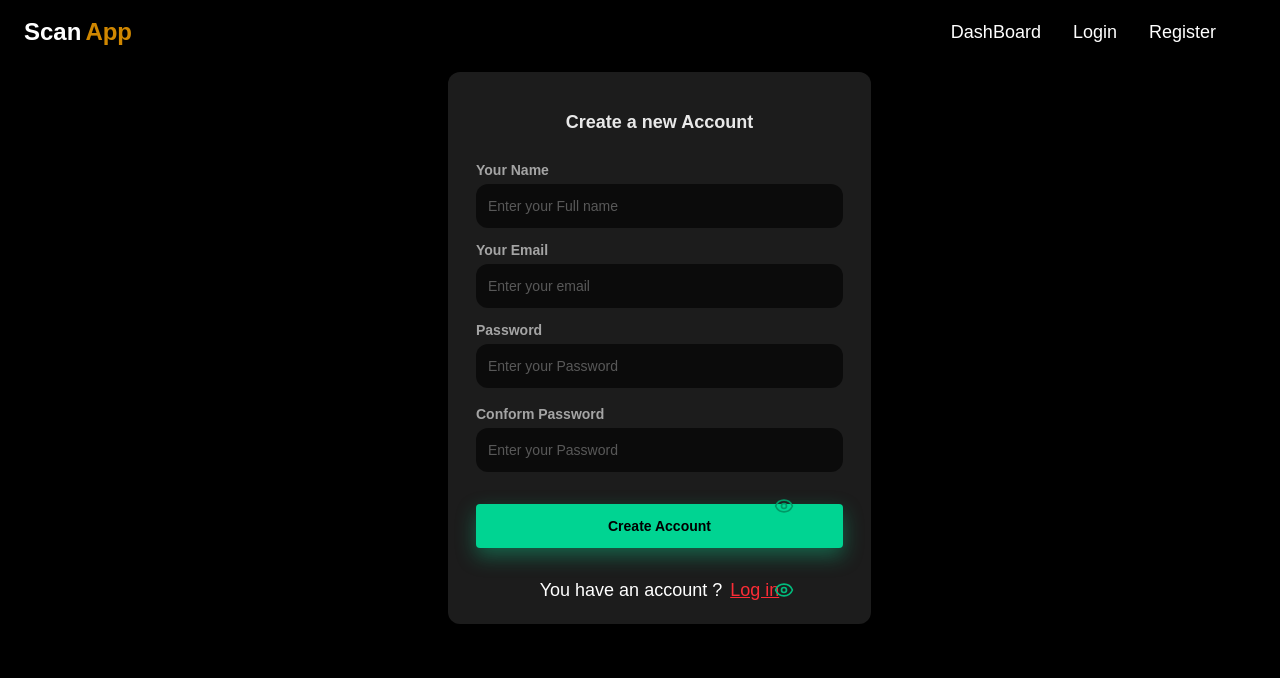
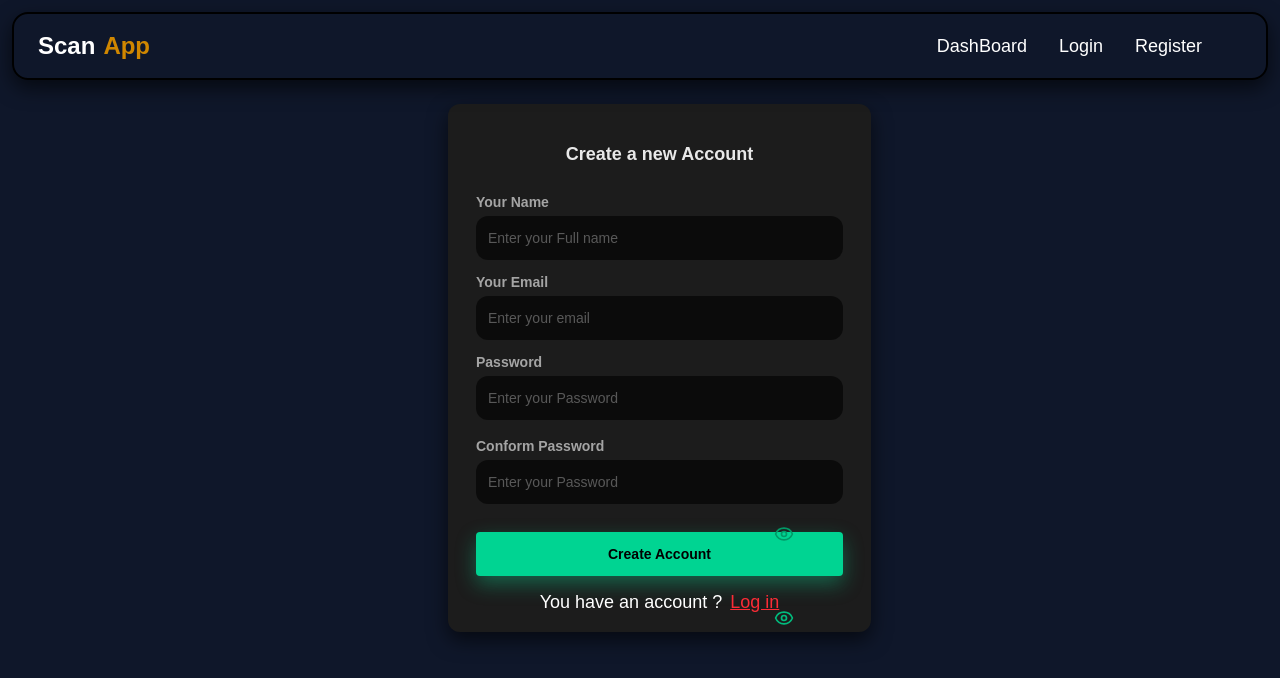
Before and after one commit to princekumar9234/Scan-App, a React (Vite) app in the folder Frontend/: page /register in a window 1280 px wide. Shown: the top 678 px of the page. Built offline with nearby package versions, Linux system fonts and the light colour scheme.

Commit message:
change color

```diff
--- a/Frontend/src/Pages/Dashboard.jsx
+++ b/Frontend/src/Pages/Dashboard.jsx
@@ -51,7 +51,7 @@ const Dashboard = () => {
   };
   return (
 
-    <div className="min-h-screen bg-[#07090e] text-white overflow-x-hidden font-sans relative">
+    <div className="min-h-screen  overflow-x-hidden font-sans relative">
         <Navbar />
       {/* Background Radial Glow Details */}
       <div className="absolute top-[20%] left-[10%] w-112.5 h-112.5 bg-emerald-500/5 rounded-full filter blur-[120px] pointer-events-none"></div>
--- a/Frontend/src/Pages/LoginPage.jsx
+++ b/Frontend/src/Pages/LoginPage.jsx
@@ -43,7 +43,7 @@ const LoginPage = () => {
         }}
         className="flex flex-col justify-center items-center  mt-22 "
       >
-        <div className="flex flex-col gap-2 border-2 p-7 rounded-xl border-black bg-[#1c1c1c]">
+        <div className="flex flex-col gap-2 shadow-[0_8px_20px_rgba(0,0,0,0.6)] p-7 rounded-xl border-black bg-[#1c1c1c]">
           <h2 className="text-center text-lg font-bold mb-4">Welcome Back </h2>
           <h4 className="text-sm text-gray-300 opacity-65">Email Address</h4>
           <input
@@ -70,7 +70,7 @@ const LoginPage = () => {
           <button
             type="button"
             onClick={() => setShowPassword(!showPassword)} // click handler to toggle state
-            className="absolute bottom-68 right-27 md:right-[38%] md:bottom-70 focus:shadow-[0_8px_20px_rgba(2,180,120,0.2)] text-emerald-600 hover:text-emerald-400 focus:outline-none cursor-pointer flex items-center justify-center"
+            className="absolute bottom-65 right-27 md:right-[38%] md:bottom-67 focus:shadow-[0_8px_20px_rgba(2,180,120,0.2)] text-emerald-600 hover:text-emerald-400 focus:outline-none cursor-pointer flex items-center justify-center"
           >
             {showPassword ? <EyeOff size={20} /> : <Eye size={20} />}
           </button>
--- a/Frontend/src/Pages/Navbar.jsx
+++ b/Frontend/src/Pages/Navbar.jsx
@@ -7,9 +7,9 @@ const Navbar = () => {
 
   return (
     <nav className="relative z-50">
-      <div className="flex justify-between items-center py-4 px-6 ">
+      <div className="flex justify-between  border-2 m-3 mt-3 rounded-2xl border-black shadow-[0_8px_20px_rgba(0,0,0,0.6)]  items-center py-4 px-6 ">
         {/* Logo */}
-        <div className="font-bold text-2xl flex items-center whitespace-nowrap gap-1">
+        <div className="font-bold text-2xl flex items-center whitespace-nowrap gap-2">
           <span>Scan</span> <span className="text-yellow-600">App</span>
         </div>
 
@@ -37,16 +37,28 @@ const Navbar = () => {
 
       {/* Mobile Menu */}
       <div
-        className={`md:hidden absolute left-0 right-0 bg-[#0c0f16]/95 backdrop-blur-md border-b border-neutral-850 px-6 shadow-xl transition-all duration-300 z-50 ${isOpen ? "block py-6" : "hidden"}`}
+        className={`md:hidden absolute left-0 right-0 bg-[#0c0f16]/95 backdrop-blur-md rounded-xl ml-3 mr-4 px-6 shadow-xl transition-all duration-300  ${isOpen ? "block py-6" : "hidden"}`}
       >
         <div className="flex flex-col text-lg gap-4 text-neutral-200">
-          <Link to="/" onClick={() => setIsOpen(false)} className=" hover:text-cyan-400 transition ">
+          <Link
+            to="/"
+            onClick={() => setIsOpen(false)}
+            className=" hover:text-cyan-400 transition "
+          >
             DashBoard
           </Link>
-          <Link to="/login" onClick={() => setIsOpen(false)} className=" hover:text-cyan-400 transition ">
+          <Link
+            to="/login"
+            onClick={() => setIsOpen(false)}
+            className=" hover:text-cyan-400 transition "
+          >
             Login
           </Link>
-          <Link to="/register" onClick={() => setIsOpen(false)} className=" hover:text-cyan-400 transition ">
+          <Link
+            to="/register"
+            onClick={() => setIsOpen(false)}
+            className=" hover:text-cyan-400 transition "
+          >
             Register
           </Link>
         </div>
@@ -55,4 +67,5 @@ const Navbar = () => {
   );
 };
 
+
 export default Navbar;
--- a/Frontend/src/Pages/RegisterPage.jsx
+++ b/Frontend/src/Pages/RegisterPage.jsx
@@ -3,7 +3,7 @@ import { useNavigate } from "react-router-dom";
 import { Eye, EyeOff } from "lucide-react";
 import axios from "axios";
 import { ConnectBackend } from "./ConnectBackend";
-import Navbar from "./Navbar";
+import Navbar from "./Navbar"
 
 const RegisterPage = () => {
   const navigate = useNavigate();
@@ -37,9 +37,9 @@ const RegisterPage = () => {
         onSubmit={(e) => {
           handleForm(e);
         }}
-        className="mt-2 ml-7 md:ml-[35%] w-fit m-4 rounded-xl bg-[#1c1c1c]"
+        className="mt-2 ml-6 md:ml-[35%] w-fit m-4 rounded-xl shadow-[0_8px_20px_rgba(0,0,0,0.6)] bg-[#1c1c1c]"
       >
-        <div className="  p-7 gap-1  flex flex-col">
+        <div className="  p-7 pb-3 gap-1 mt-6  flex flex-col">
           <h4 className="mt-2 opacity-90 text-center mb-3 text-lg font-bold">
             Create a new Account
           </h4>
@@ -77,7 +77,7 @@ const RegisterPage = () => {
           <button
             type="button"
             onClick={() => setShowPassword(!showPassword)} // click handler to toggle state
-            className="absolute bottom-69 right-24 md:right-[38%]  md:bottom-71 text-emerald-600 hover:text-emerald-400 focus:outline-none cursor-pointer flex items-center justify-center"
+            className="absolute bottom-62 right-19 md:right-[38%]  md:bottom-64 text-emerald-600 hover:text-emerald-400 focus:outline-none cursor-pointer flex items-center justify-center"
           >
             {showPassword ? <EyeOff size={20} /> : <Eye size={20} />}
           </button>
@@ -91,22 +91,22 @@ const RegisterPage = () => {
             value={conformPassword}
             type={showConformPassword ? "text" : "password"}
             placeholder="Enter your Password"
-            className="p-3 bg-black rounded-xl text-sm focus:border-emerald-300 focus:shadow-[0_8px_20px_rgba(2,180,120,0.2)] focus:border opacity-60 outline-none  "
+            className="p-3 bg-black rounded-xl  text-sm focus:border-emerald-300 focus:shadow-[0_8px_20px_rgba(2,180,120,0.2)] focus:border opacity-60 outline-none  "
           />
 
           <button
             type="button"
             onClick={() => setShowConformPassword(!showConformPassword)} // click handler to toggle state
-            className="absolute bottom-48 right-24 md:right-[38%] md:bottom-50 focus:shadow-[0_8px_20px_rgba(2,180,120,0.2)] text-emerald-500 focus:outline-none cursor-pointer flex items-center justify-center"
+            className="absolute bottom-41 right-19 md:right-[38%] md:bottom-43 focus:shadow-[0_8px_20px_rgba(2,180,120,0.2)] text-emerald-500 focus:outline-none cursor-pointer flex items-center justify-center"
           >
             {showConformPassword ? <EyeOff size={20} /> : <Eye size={20} />}
           </button>
-          <br />
-          <button className="px-27 md:px-33  py-3 bg-emerald-400 outline-none rounded focus:shadow-[0_8px_20px_rgba(2,180,120,0.2)] text-black font-bold text-sm shadow-[0_8px_20px_rgba(16,185,129,0.45)] hover:shadow-[0_10px_25px_rgba(16,185,129,0.6)] ">
+
+          <button className="px-29 md:px-33 mt-6 py-3  bg-emerald-400 outline-none rounded focus:shadow-[0_8px_20px_rgba(2,180,120,0.2)] text-black font-bold text-sm shadow-[0_8px_20px_rgba(16,185,129,0.45)] hover:shadow-[0_10px_25px_rgba(16,185,129,0.6)] ">
             Create Account
           </button>
         </div>
-        <div className="flex gap-2 justify-center pb-5 text-lg">
+        <div className="flex gap-2  justify-center pb-4 text-lg">
           You have an account ?
           <button
             onClick={() => {
--- a/Frontend/src/index.css
+++ b/Frontend/src/index.css
@@ -1,6 +1,6 @@
 @import "tailwindcss";
  body{
-  background-color: black;
+  background-color: #0F172A;
   color: white;
   font-family: "Poppins", sans-serif;
 }
```
